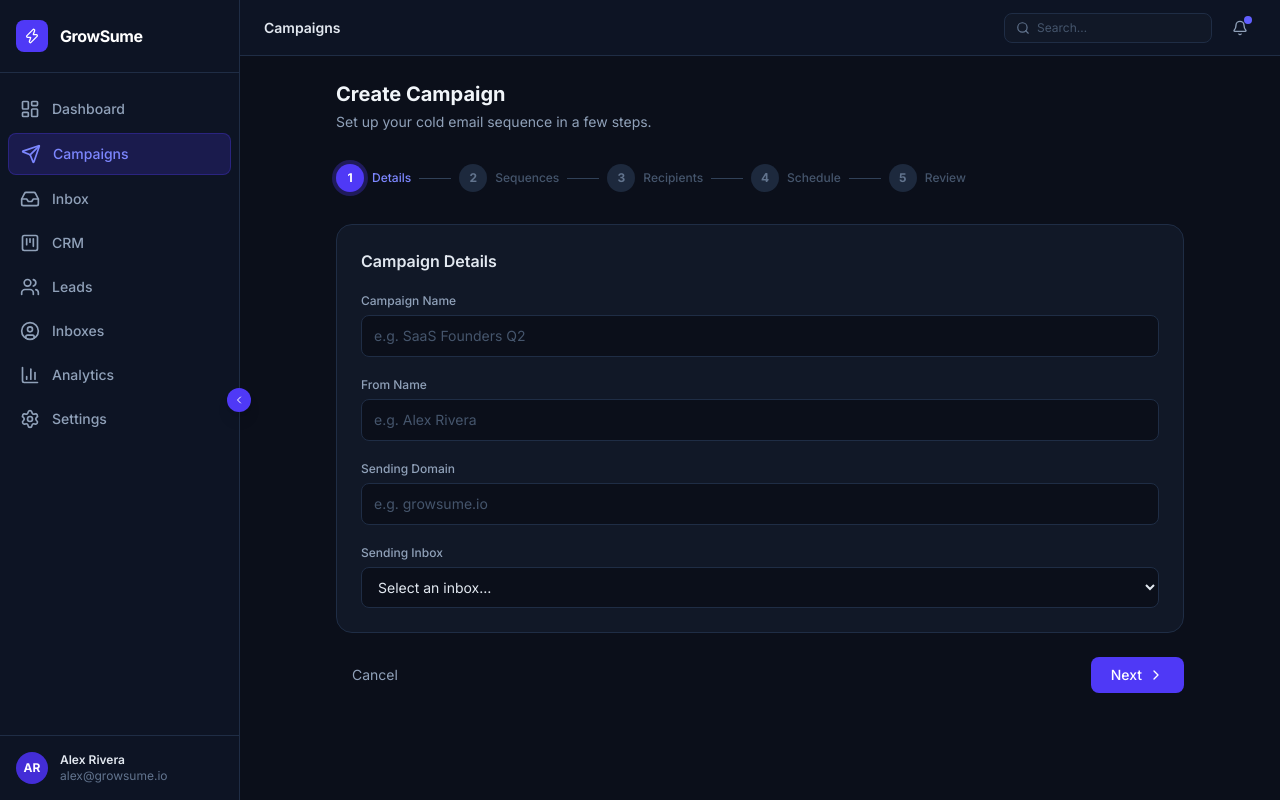
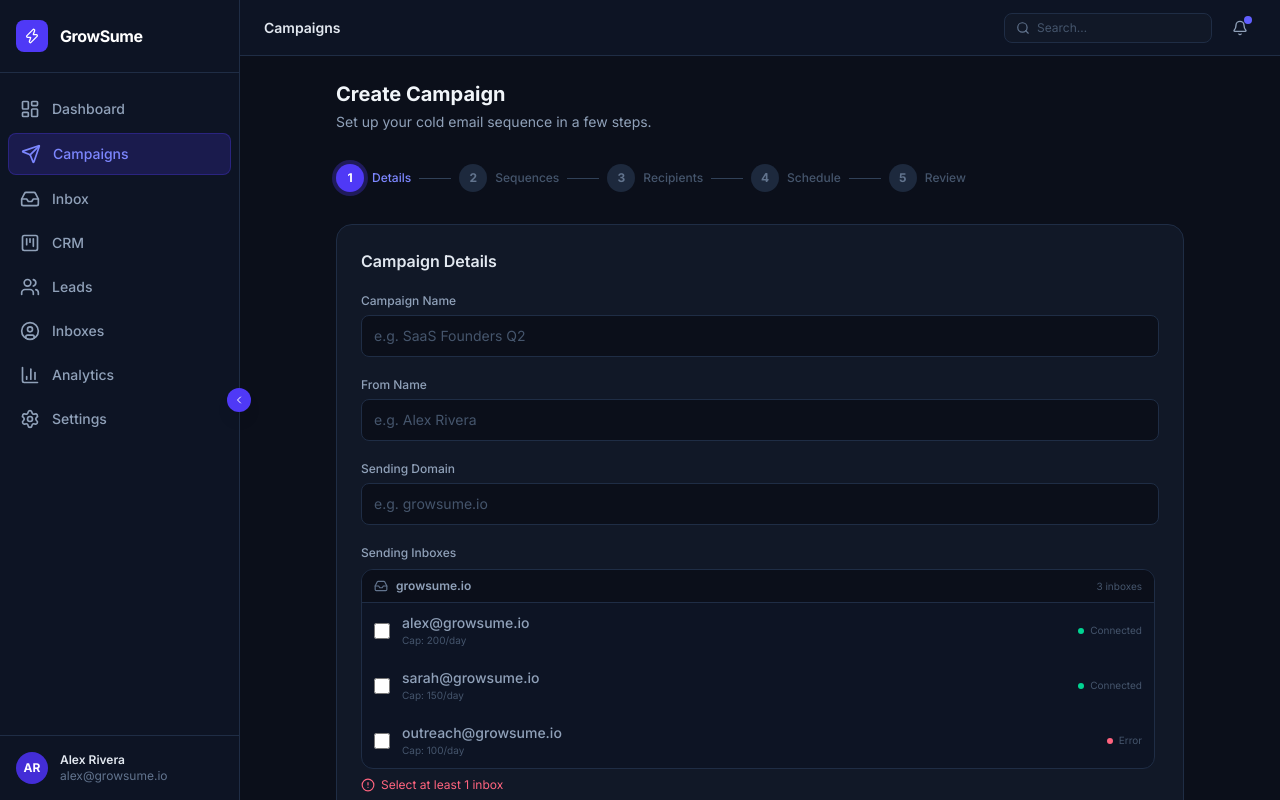
Before and after one commit to growsume-eng/leadsume-frontend, a Next.js app: page /campaigns/create in a window 1280 px wide. Built offline with nearby package versions, Linux system fonts and the light colour scheme.

Commit message:
Change: Phase 1

```diff
--- a/app/campaigns/create/page.tsx
+++ b/app/campaigns/create/page.tsx
@@ -1,15 +1,15 @@
 "use client";
 
-import { useState } from "react";
+import { useState, useMemo } from "react";
 import { useRouter } from "next/navigation";
 import { useAppState, useAppDispatch } from "@/context/AppContext";
 import { useForm } from "react-hook-form";
 import { zodResolver } from "@hookform/resolvers/zod";
 import { campaignDetailsSchema, campaignScheduleSchema, type CampaignDetailsValues, type CampaignScheduleValues } from "@/lib/schemas";
-import type { Sequence, Campaign } from "@/lib/types";
+import type { Sequence, Campaign, InboxAccount } from "@/lib/types";
 import { generateId, parseSpintax } from "@/lib/utils";
 import { toast } from "sonner";
-import { Plus, Trash2, ChevronLeft, ChevronRight, Check, Eye, Sparkles } from "lucide-react";
+import { Plus, Trash2, ChevronLeft, ChevronRight, Check, Eye, Sparkles, Inbox, Zap, AlertCircle } from "lucide-react";
 
 const STEPS = ["Details", "Sequences", "Recipients", "Schedule", "Review"];
 
@@ -27,6 +27,10 @@
   const [sequences, setSequences] = useState<Sequence[]>([{ id: generateId(), subject: "", body: "", delayDays: 0, delayUnit: "days" }]);
   const [previewText, setPreviewText] = useState<string | null>(null);
 
+  // Step 0 extras: multi-inbox + per-inbox cap
+  const [selectedInboxIds, setSelectedInboxIds] = useState<string[]>([]);
+  const [emailsPerDayPerInbox, setEmailsPerDayPerInbox] = useState(30);
+
   // Step 3: recipients
   const [selectedLeadIds, setSelectedLeadIds] = useState<string[]>([]);
   const [csvText, setCsvText] = useState("");
@@ -35,6 +39,19 @@
   // Step 4: schedule
   const [schedule, setSchedule] = useState<CampaignScheduleValues | null>(null);
   const scheduleForm = useForm<CampaignScheduleValues>({ resolver: zodResolver(campaignScheduleSchema), defaultValues: { emailsPerDay: 50, startDate: "" } });
+
+  // Inboxes grouped by domain
+  const inboxesByDomain = useMemo(() => {
+    const map = new Map<string, InboxAccount[]>();
+    state.inboxes.forEach(inbox => {
+      const domain = inbox.email.split("@")[1] ?? "other";
+      if (!map.has(domain)) map.set(domain, []);
+      map.get(domain)!.push(inbox);
+    });
+    return map;
+  }, [state.inboxes]);
+
+  const totalDailyCapacity = selectedInboxIds.length * emailsPerDayPerInbox;
 
   function addSequence() {
     setSequences([...sequences, { id: generateId(), subject: "", body: "", delayDays: sequences.length * 3, delayUnit: "days" }]);
@@ -57,11 +74,24 @@
     setShowCsvImport(false);
   }
 
+  function toggleInbox(id: string) {
+    setSelectedInboxIds(prev =>
+      prev.includes(id) ? prev.filter(x => x !== id) : [...prev, id]
+    );
+  }
+
   async function handleNext() {
     if (step === 0) {
       const ok = await detailsForm.trigger();
       if (!ok) return;
-      setDetails(detailsForm.getValues());
+      if (selectedInboxIds.length === 0) {
+        toast.error("Select at least 1 inbox before continuing");
+        return;
+      }
+      // derive sendingEmail from first selected inbox
+      const primaryInbox = state.inboxes.find(i => i.id === selectedInboxIds[0]);
+      detailsForm.setValue("sendingEmail", primaryInbox?.email ?? "");
+      setDetails({ ...detailsForm.getValues(), sendingEmail: primaryInbox?.email ?? "" });
       setStep(1);
     } else if (step === 1) {
       if (sequences.some(s => !s.subject || !s.body)) { toast.error("Fill all sequence fields"); return; }
@@ -87,14 +117,14 @@
     const campaign: Omit<Campaign, "id" | "createdAt"> = {
       name: details.name,
       sendingEmail: details.sendingEmail,
-      inboxIds: [details.sendingEmail],
+      inboxIds: selectedInboxIds,
       fromName: details.fromName,
       domain: details.domain,
       status: "Running",
       sequences,
       leadIds: selectedLeadIds,
-      emailsPerDay: schedule.emailsPerDay,
-      emailsPerDayPerInbox: schedule.emailsPerDay,
+      emailsPerDay: totalDailyCapacity || schedule.emailsPerDay,
+      emailsPerDayPerInbox: emailsPerDayPerInbox,
       batchDelayMinutes: 0,
       startDate: schedule.startDate,
       analytics: emptyAnalytics,
@@ -116,14 +146,14 @@
     const campaign: Omit<Campaign, "id" | "createdAt"> = {
       name: details.name,
       sendingEmail: details.sendingEmail || "",
-      inboxIds: [details.sendingEmail || ""],
+      inboxIds: selectedInboxIds,
       fromName: details.fromName || "",
       domain: details.domain || "",
       status: "Draft",
       sequences,
       leadIds: selectedLeadIds,
-      emailsPerDay: scheduleForm.getValues("emailsPerDay") || 50,
-      emailsPerDayPerInbox: scheduleForm.getValues("emailsPerDay") || 50,
+      emailsPerDay: totalDailyCapacity || scheduleForm.getValues("emailsPerDay") || 50,
+      emailsPerDayPerInbox: emailsPerDayPerInbox,
       batchDelayMinutes: 0,
       startDate: scheduleForm.getValues("startDate") || "",
       analytics: emptyAnalytics,
@@ -171,15 +201,106 @@
                 {detailsForm.formState.errors[name] && <p className="text-xs text-rose-400 mt-1">{detailsForm.formState.errors[name]?.message}</p>}
               </div>
             ))}
+            {/* ── Multi-inbox selector ───────────────────────────────── */}
             <div>
-              <label className="block text-xs font-medium text-slate-400 mb-1.5">Sending Inbox</label>
-              <select {...detailsForm.register("sendingEmail")}
-                className="w-full px-3 py-2.5 bg-[#0b0f1a] border border-[#1f2d45] rounded-lg text-sm text-slate-200 focus:outline-none focus:ring-2 focus:ring-indigo-500/50">
-                <option value="">Select an inbox…</option>
-                {state.inboxes.map(i => <option key={i.id} value={i.email}>{i.email}</option>)}
-              </select>
-              {detailsForm.formState.errors.sendingEmail && <p className="text-xs text-rose-400 mt-1">{detailsForm.formState.errors.sendingEmail.message}</p>}
+              <div className="flex items-center justify-between mb-2">
+                <label className="text-xs font-medium text-slate-400">Sending Inboxes</label>
+                <div className="flex items-center gap-3">
+                  {selectedInboxIds.length > 0 && (
+                    <span className="text-xs text-indigo-400 font-medium">
+                      {selectedInboxIds.length} inbox{selectedInboxIds.length !== 1 ? "es" : ""} selected
+                    </span>
+                  )}
+                  {totalDailyCapacity > 0 && (
+                    <span className="flex items-center gap-1 text-xs text-emerald-400 font-medium">
+                      <Zap className="w-3 h-3" />
+                      {totalDailyCapacity} emails/day
+                    </span>
+                  )}
+                </div>
+              </div>
+
+              {state.inboxes.length === 0 ? (
+                <div className="flex items-center gap-2 p-4 bg-amber-500/5 border border-amber-500/20 rounded-xl text-xs text-amber-400">
+                  <AlertCircle className="w-4 h-4 shrink-0" />
+                  No inboxes found. <a href="/inboxes" className="underline ml-1">Add an inbox first →</a>
+                </div>
+              ) : (
+                <div className="space-y-3 max-h-60 overflow-y-auto pr-1">
+                  {Array.from(inboxesByDomain.entries()).map(([domain, inboxes]) => (
+                    <div key={domain} className="bg-[#0d1424] border border-[#1f2d45] rounded-xl overflow-hidden">
+                      {/* Domain header */}
+                      <div className="flex items-center gap-2 px-3 py-2 border-b border-[#1f2d45] bg-[#0b0f1a]">
+                        <Inbox className="w-3.5 h-3.5 text-slate-500" />
+                        <span className="text-xs font-semibold text-slate-400">{domain}</span>
+                        <span className="ml-auto text-[10px] text-slate-600">{inboxes.length} inbox{inboxes.length !== 1 ? "es" : ""}</span>
+                      </div>
+                      {/* Inbox rows */}
+                      {inboxes.map(inbox => {
+                        const checked = selectedInboxIds.includes(inbox.id);
+                        const statusColor = inbox.status === "Connected" ? "bg-emerald-400" : inbox.status === "Error" ? "bg-rose-400" : "bg-amber-400";
+                        return (
+                          <label
+                            key={inbox.id}
+                            className={`flex items-center gap-3 px-3 py-2.5 cursor-pointer transition-colors hover:bg-white/3 ${
+                              checked ? "bg-indigo-600/8" : ""
+                            }`}
+                          >
+                            <input
+                              type="checkbox"
+                              checked={checked}
+                              onChange={() => toggleInbox(inbox.id)}
+                              className="w-4 h-4 rounded accent-indigo-500 shrink-0"
+                            />
+                            <div className="flex-1 min-w-0">
+                              <p className={`text-sm font-medium truncate ${
+                                checked ? "text-slate-200" : "text-slate-400"
+                              }`}>{inbox.email}</p>
+                              <p className="text-[10px] text-slate-600">
+                                Cap: {inbox.dailyCap}/day
+                              </p>
+                            </div>
+                            <div className="flex items-center gap-1.5 shrink-0">
+                              <span className={`w-1.5 h-1.5 rounded-full ${statusColor}`} />
+                              <span className="text-[10px] text-slate-600">{inbox.status}</span>
+                            </div>
+                          </label>
+                        );
+                      })}
+                    </div>
+                  ))}
+                </div>
+              )}
+
+              {selectedInboxIds.length === 0 && state.inboxes.length > 0 && (
+                <p className="flex items-center gap-1.5 text-xs text-rose-400 mt-2">
+                  <AlertCircle className="w-3.5 h-3.5" /> Select at least 1 inbox
+                </p>
+              )}
             </div>
+
+            {/* ── Per-inbox daily cap slider ──────────────────────────── */}
+            {selectedInboxIds.length > 0 && (
+              <div>
+                <div className="flex items-center justify-between mb-1.5">
+                  <label className="text-xs font-medium text-slate-400">Emails per Inbox per Day</label>
+                  <span className="text-xs font-semibold text-indigo-400">{emailsPerDayPerInbox}</span>
+                </div>
+                <input
+                  type="range" min={10} max={100} step={5}
+                  value={emailsPerDayPerInbox}
+                  onChange={e => setEmailsPerDayPerInbox(Number(e.target.value))}
+                  className="w-full h-1.5 rounded-full appearance-none bg-[#1f2d45] accent-indigo-500 cursor-pointer"
+                />
+                <div className="flex justify-between text-[10px] text-slate-700 mt-0.5">
+                  <span>10</span><span>100</span>
+                </div>
+                <div className="mt-2 flex items-center justify-between bg-indigo-600/10 border border-indigo-600/20 rounded-lg px-3 py-2">
+                  <span className="text-xs text-slate-400">Total daily capacity</span>
+                  <span className="text-sm font-bold text-indigo-400">{totalDailyCapacity} emails/day</span>
+                </div>
+              </div>
+            )}
           </div>
         )}
 
@@ -292,14 +413,15 @@
             <h3 className="text-base font-semibold text-slate-200">Review & Launch</h3>
             <div className="grid grid-cols-2 gap-4">
               {[
-                { label: "Campaign Name", value: details.name },
-                { label: "Sending From", value: details.sendingEmail },
-                { label: "From Name", value: details.fromName },
-                { label: "Domain", value: details.domain },
-                { label: "Recipients", value: `${selectedLeadIds.length} leads` },
-                { label: "Sequences", value: `${sequences.length} steps` },
-                { label: "Emails/Day", value: schedule.emailsPerDay },
-                { label: "Start Date", value: schedule.startDate || "Immediately" },
+                { label: "Campaign Name",   value: details.name },
+                { label: "From Name",        value: details.fromName },
+                { label: "Domain",           value: details.domain },
+                { label: "Inboxes",          value: `${selectedInboxIds.length} selected` },
+                { label: "Daily Capacity",   value: `${totalDailyCapacity} emails/day` },
+                { label: "Per-Inbox Cap",    value: `${emailsPerDayPerInbox}/day` },
+                { label: "Recipients",       value: `${selectedLeadIds.length} leads` },
+                { label: "Sequences",        value: `${sequences.length} steps` },
+                { label: "Start Date",       value: schedule.startDate || "Immediately" },
               ].map(({ label, value }) => (
                 <div key={label} className="bg-[#0d1424] border border-[#1f2d45] rounded-lg p-3">
                   <p className="text-xs text-slate-500 mb-0.5">{label}</p>
--- a/lib/schemas.ts
+++ b/lib/schemas.ts
@@ -10,10 +10,10 @@
 
 // ── Campaign schemas ─────────────────────────────────────────────────────────
 export const campaignDetailsSchema = z.object({
-  name: z.string().min(1, "Campaign name is required"),
-  sendingEmail: z.string().min(1, "Select a sending inbox"),
-  fromName: z.string().min(1, "From name is required"),
-  domain: z.string().min(1, "Domain is required"),
+  name:         z.string().min(1, "Campaign name is required"),
+  sendingEmail: z.string(), // set via setValue from inbox selection; defaultValues=""
+  fromName:     z.string().min(1, "From name is required"),
+  domain:       z.string().min(1, "Domain is required"),
 });
 
 export const campaignScheduleSchema = z.object({
--- a/lib/supabase.ts
+++ b/lib/supabase.ts
@@ -72,3 +72,78 @@
     createdAt: row.created_at  || new Date().toISOString(),
   };
 }
+
+// ─── Campaigns ──────────────────────────────────────────────────────────────────
+// Supabase "campaigns" table columns:
+//   id                   uuid (primary key)
+//   name                 text
+//   sending_email        text   (primary/compat inbox email)
+//   inbox_ids            text[] (array of InboxAccount IDs)
+//   from_name            text
+//   domain               text
+//   status               text
+//   emails_per_day       integer
+//   emails_per_day_per_inbox integer
+//   batch_delay_minutes  integer
+//   start_date           text
+//   created_at           timestamptz
+
+/**
+ * Raw shape of a campaign row from Supabase.
+ */
+export interface SupabaseCampaign {
+  id:                       string;
+  name:                     string | null;
+  sending_email:            string | null;
+  inbox_ids:                string[] | null;  // postgres array → JS array (or null if not set)
+  from_name:                string | null;
+  domain:                   string | null;
+  status:                   string | null;
+  emails_per_day:           number | null;
+  emails_per_day_per_inbox: number | null;
+  batch_delay_minutes:      number | null;
+  start_date:               string | null;
+  created_at:               string | null;
+}
+
+import type { Campaign } from "@/lib/types";
+
+/**
+ * Converts a raw Supabase campaign row to the Campaign shape used by the UI.
+ * inbox_ids is safely coerced to an array (handles null / undefined).
+ */
+export function dbCampaignToLocal(row: SupabaseCampaign): Omit<Campaign, "sequences" | "leadIds" | "analytics" | "rampSettings"> {
+  return {
+    id:                   row.id,
+    name:                 row.name                     || "",
+    sendingEmail:         row.sending_email            || "",
+    inboxIds:             Array.isArray(row.inbox_ids) ? row.inbox_ids : [],
+    fromName:             row.from_name                || "",
+    domain:               row.domain                   || "",
+    status:               (row.status as Campaign["status"]) || "Draft",
+    emailsPerDay:         row.emails_per_day           ?? 50,
+    emailsPerDayPerInbox: row.emails_per_day_per_inbox ?? 50,
+    batchDelayMinutes:    row.batch_delay_minutes      ?? 0,
+    startDate:            row.start_date               || "",
+    createdAt:            row.created_at               || new Date().toISOString(),
+  };
+}
+
+/**
+ * Builds the Supabase-safe insert/update payload for a campaign.
+ * inbox_ids stored as a postgres text array.
+ */
+export function campaignToDb(c: Omit<Campaign, "id" | "createdAt" | "sequences" | "leadIds" | "analytics" | "rampSettings">) {
+  return {
+    name:                     c.name,
+    sending_email:            c.sendingEmail,
+    inbox_ids:                c.inboxIds.length > 0 ? c.inboxIds : [],
+    from_name:                c.fromName,
+    domain:                   c.domain,
+    status:                   c.status,
+    emails_per_day:           c.emailsPerDay,
+    emails_per_day_per_inbox: c.emailsPerDayPerInbox,
+    batch_delay_minutes:      c.batchDelayMinutes,
+    start_date:               c.startDate || null,
+  };
+}
```
Also changed, not shown: 1 other file (tests, documents, lock files or other folders).
